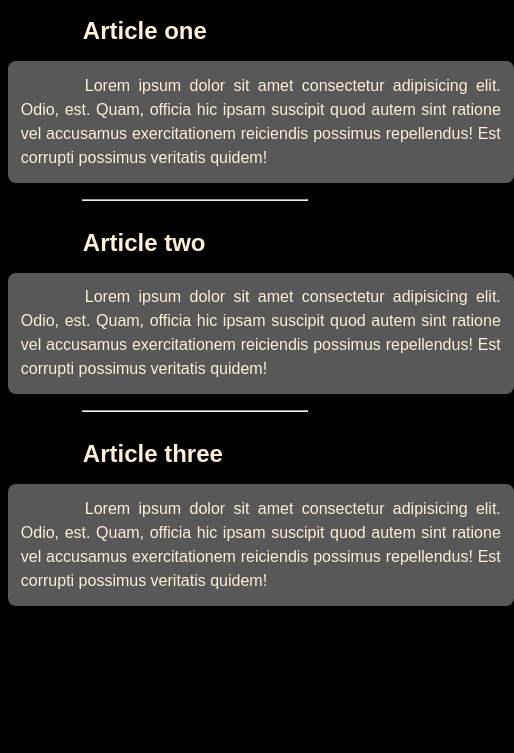
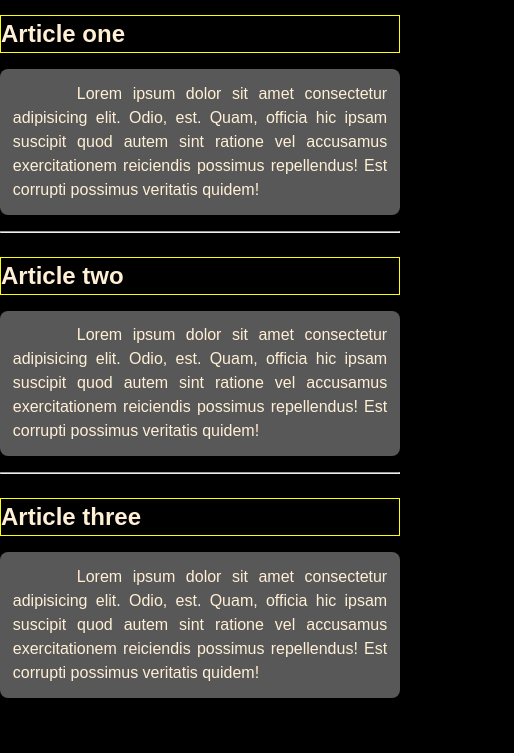
Before and after one commit to maxgmz05/CSS-Demo, a plain HTML site: page index.html in a window 390 px wide. Shown: the part 91-844 px from the top of the page, 514 px wide, since content can reach past the window. Drawn offline with Linux system fonts and the light colour scheme.

Commit message:
works better on mobile devices

```diff
--- a/css/style.css
+++ b/css/style.css
@@ -4,17 +4,22 @@ body {
     line-height: 1.5;
     background: #000000;
     color: #ffefd5;
+    width: max(60%, 400px);
+    margin: auto
+}
+
+hr {
+    text-align: left;
+    margin-top: 1em;
+    margin-bottom: 0.5em;
 }
 
 h1,
-hr,
 h2 {
     text-align: left;
-    width: 60%;
-    margin-left: auto;
-    margin-right: auto;
     margin-top: 1em;
     margin-bottom: 0.5em;
+    border: solid yellow 1px;
 }
 
 p {
@@ -22,8 +27,6 @@ p {
     background: #ffffff58;
     padding: 0.8em;
     border-radius: 0.5em;
-    width: max(60%, 30em);
     text-align: justify;
     text-indent: 4em;
-    margin: auto;
 }
--- a/index.html
+++ b/index.html
@@ -16,7 +16,7 @@
         sint ratione vel accusamus exercitationem reiciendis possimus repellendus! Est corrupti possimus veritatis
         quidem!</p>
     <hr>
-    <h2>Article two</h2>
+    <h2 style="width: auto;">Article two</h2>
     <p id="second" class="gray">Lorem ipsum dolor sit amet consectetur adipisicing elit. Odio, est. Quam, officia hic
         ipsam suscipit
         quod autem
```
